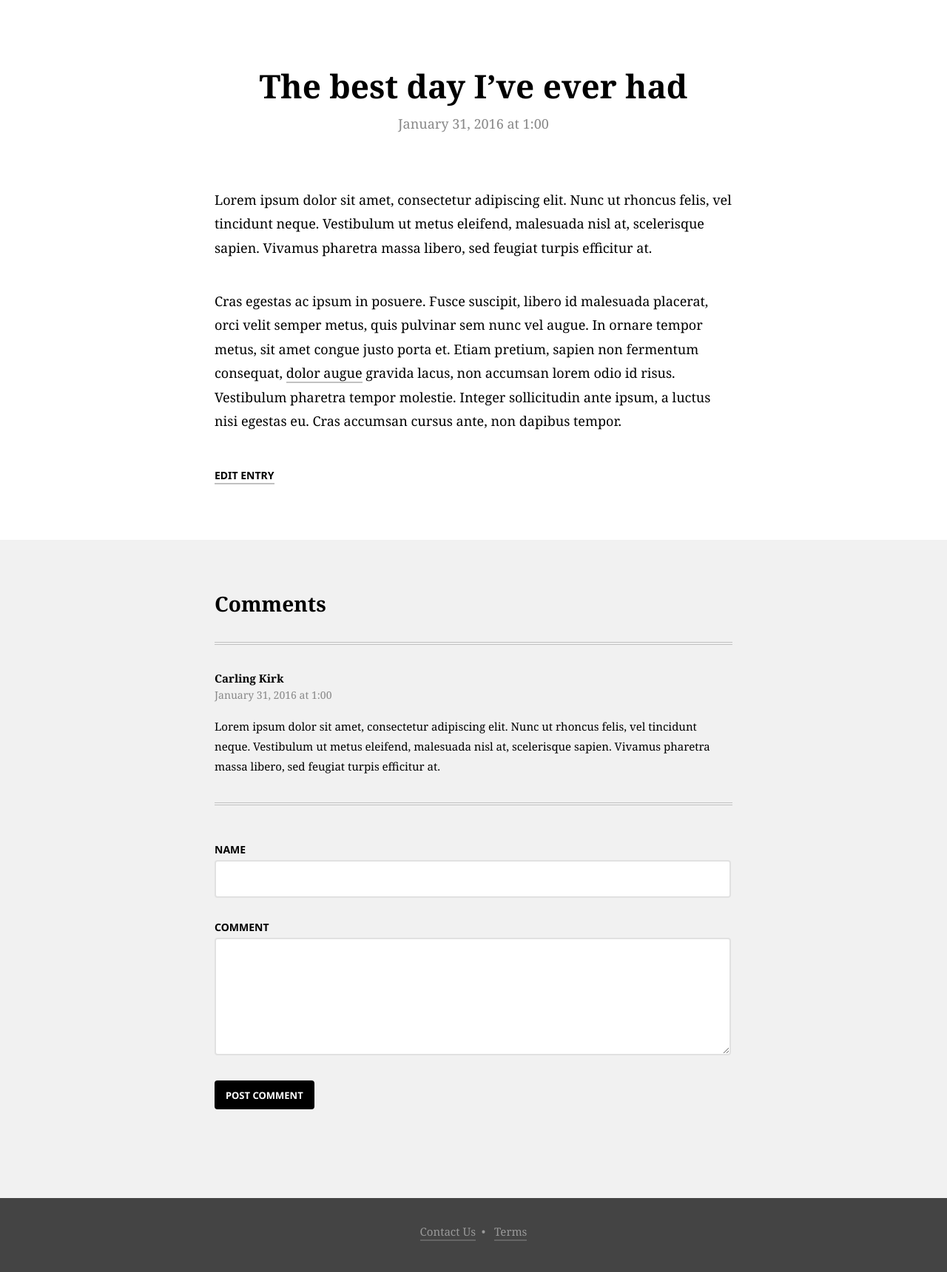
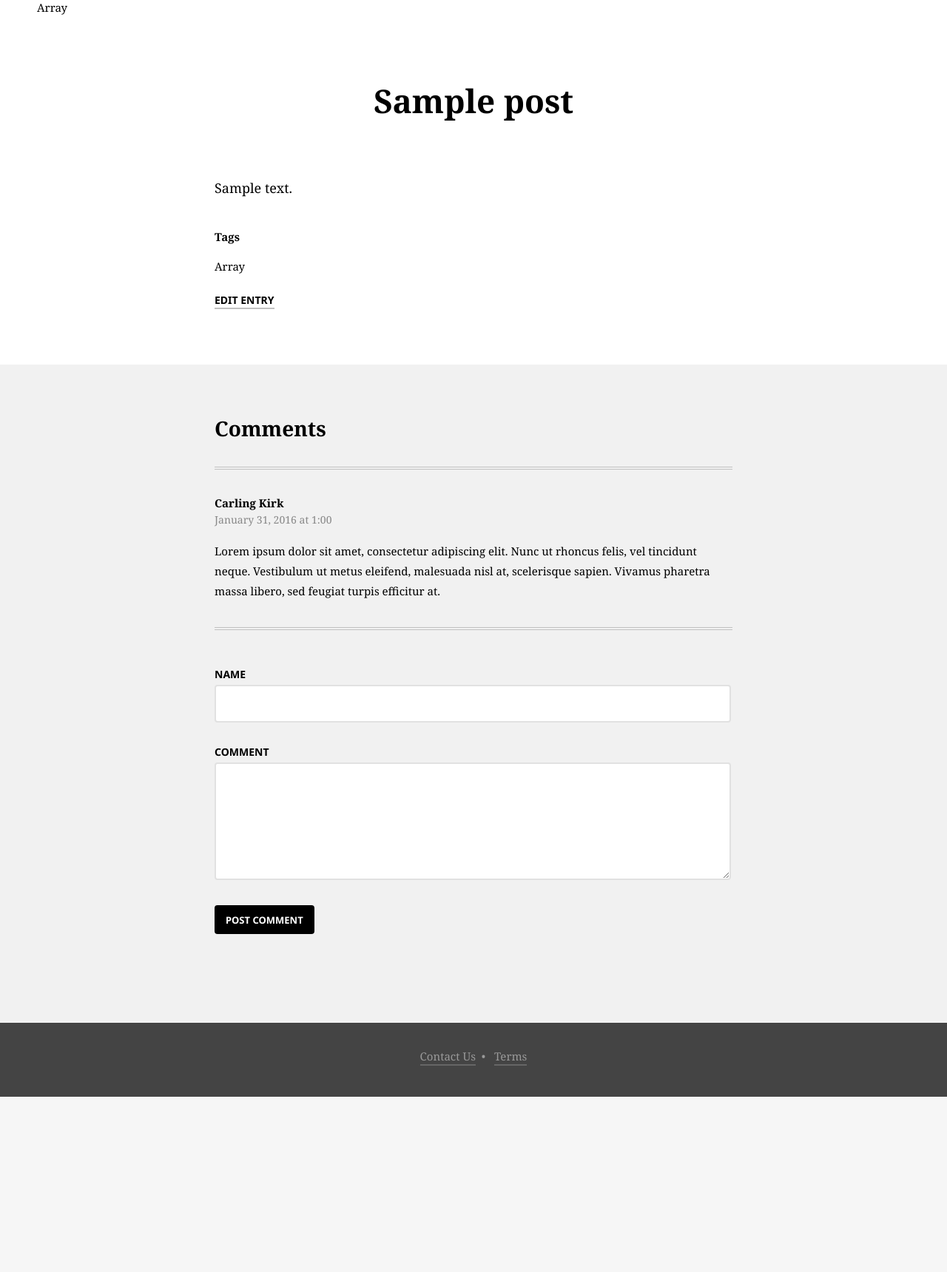
Before and after one commit to grntovspyn/TreeHouse-Project-5, a PHP site: template templates/detail.twig in a window 1280 px wide. Shown: the part 96-1816 px from the top of the page at 74% size. After the commit the page ends 1579 px from the top, so only its background shows below. Run offline with PHP 8.4, Linux system fonts and the light colour scheme; the template is opened without the code that fills it: most values are stand-ins (such as "Sample title", 1, 10 or a date in 2020); some libraries are stand-ins or nearby versions.

Commit message:
Working on putting it all together

```diff
--- a/src/classes/Posts.php
+++ b/src/classes/Posts.php
@@ -11,6 +11,9 @@
 
     protected $fillable = ['title','date','body',];
 
+    //Stop showing pivot table in data https://github.com/laravel/framework/issues/745
+    protected $hidden = array('pivot');
+
 
     public function tags() {
         return $this->belongsToMany('BlogPost\Tag');
--- a/src/classes/Tags.php
+++ b/src/classes/Tags.php
@@ -10,11 +10,13 @@
     public $timestamps = false;
 
 
-    protected $fillable = ['post_id', 'tag_id'];
+    protected $fillable = ['tags'];
+    //Stop showing pivot table in data https://github.com/laravel/framework/issues/745
+    protected $hidden = array('pivot');
 
 
     public function posts() {
-        return $this->belongsToMany('BlogPosts\Post');
+        return $this->belongsToMany('BlogPost\Post');
     }
 
 
--- a/src/dependencies.php
+++ b/src/dependencies.php
@@ -32,13 +32,16 @@
     $view = new \Slim\Views\Twig($settings['template_path'], [
         'cache' => $settings['cache'],
         'auto_reload' => $settings['auto_reload'],
+        'debug' => true,
     ]);
     // Instantiate and add Slim specific extension
     $router = $c->get('router');
     $uri = \Slim\Http\Uri::createFromEnvironment(new \Slim\Http\Environment($_SERVER));
     $view->addExtension(new \Slim\Views\TwigExtension($router, $uri));
+
     return $view;
 };
+
 
 // Service factory for the ORM
 $capsule = new \Illuminate\Database\Capsule\Manager;
--- a/src/settings.php
+++ b/src/settings.php
@@ -19,6 +19,7 @@
             'template_path' => __DIR__ . '/../templates/',
             'cache' => false,
             'auto_reload' => true,
+            'debug' => true,
           ],
 
 
--- a/templates/base.twig
+++ b/templates/base.twig
@@ -6,14 +6,15 @@
         <title>SparkBlog</title>
         <link href='https://fonts.googleapis.com/css?family=Noto+Serif:400,400italic,700|Noto+Sans:700,400' rel='stylesheet' type='text/css'>
         <link href="https://fonts.googleapis.com/icon?family=Material+Icons" rel="stylesheet">
-        <link rel="stylesheet" href="css/normalize.css">
-        <link rel="stylesheet" href="css/site.css">
+        <!-- Found fix for CSS not being found at https://discourse.slimframework.com/t/best-way-to-load-public-assets-in-slim-3-with-different-route-configuration/575/2 -->
+        <link rel="stylesheet" href="/css/normalize.css">
+        <link rel="stylesheet" href="/css/site.css">
     </head>
     <body>
         <header>
             <div class="container">
                 <div class="site-header">
-                    <a class="logo" href="index.html">SparkBlog</a>
+                    <a class="logo" href="{{ path_for('blogPost') }}">SparkBlog</a>
                     <a class="new-entry button button-round" href="new.html"><i class="material-icons">create</i></a>
                 </div>
             </div>
--- a/templates/detail.twig
+++ b/templates/detail.twig
@@ -1,34 +1,27 @@
-<!DOCTYPE html>
-<html>
-    <head>
-        <meta charset="utf-8">
-        <meta http-equiv="x-ua-compatible" content="ie=edge">
-        <title>SparkBlog</title>
-        <link href='https://fonts.googleapis.com/css?family=Noto+Serif:400,400italic,700|Noto+Sans:700,400' rel='stylesheet' type='text/css'>
-        <link href="https://fonts.googleapis.com/icon?family=Material+Icons" rel="stylesheet">
-        <link rel="stylesheet" href="css/normalize.css">
-        <link rel="stylesheet" href="css/site.css">
-    </head>
-    <body>
-        <header>
+{% extends "base.twig" %}
+
+{% block content %}
             <div class="container">
-                <div class="site-header">
-                    <a class="logo" href="index.html">SparkBlog</a>
-                    <a class="new-entry button button-round" href="new.html"><i class="material-icons">create</i></a>
-                </div>
-            </div>
-        </header>
-        <section>
-            <div class="container">
+
+                {{ tags }}
                 <div class="entry-list single">
                     <article>
-                        <h1>The best day I’ve ever had</h1>
-                        <time datetime="2016-01-31 1:00">January 31, 2016 at 1:00</time>
+                        <h1>{{ post.title }}</h1>
+                        <time datetime="2016-01-31 1:00">{{ post[0].date}}</time>
                         <div class="entry">
-                            <p>Lorem ipsum dolor sit amet, consectetur adipiscing elit. Nunc ut rhoncus felis, vel tincidunt neque. Vestibulum ut metus eleifend, malesuada nisl at, scelerisque sapien. Vivamus pharetra massa libero, sed feugiat turpis efficitur at.</p>
-                            <p>Cras egestas ac ipsum in posuere. Fusce suscipit, libero id malesuada placerat, orci velit semper metus, quis pulvinar sem nunc vel augue. In ornare tempor metus, sit amet congue justo porta et. Etiam pretium, sapien non fermentum consequat, <a href="">dolor augue</a> gravida lacus, non accumsan lorem odio id risus. Vestibulum pharetra tempor molestie. Integer sollicitudin ante ipsum, a luctus nisi egestas eu. Cras accumsan cursus ante, non dapibus tempor.</p>
-                            <p><a class="link" href="edit.html">Edit Entry</a></p>
+                            <p>{{ post.body }} </p>
+
+                            {% if tags is not empty %}
+                            <h4>Tags</h4>
+                            {% endif %}
+
+                            {% for tag in tags %}
+                        <span>{{ tag.tags }} </span>
+                        {% endfor %}
+                            <p><a class="link" href="{{ path_for('edit') }}{{args.id }}">Edit Entry</a></p>
                         </div>
+
+
                     </article>
                 </div>
             </div>
@@ -51,12 +44,4 @@
                         </form>
                     </div>
             </div>
-        </section>
-        <footer>
-            <div>
-                <a href="#">Contact Us</a>&nbsp;&nbsp;&bull;&nbsp;&nbsp;
-                <a href="#">Terms</a>
-            </div>
-        </footer>
-    </body>
-</html>
+       {% endblock %}
--- a/templates/header.twig
+++ b/templates/header.twig
@@ -7,7 +7,7 @@
         <title>SparkBlog</title>
         <link href='https://fonts.googleapis.com/css?family=Noto+Serif:400,400italic,700|Noto+Sans:700,400' rel='stylesheet' type='text/css'>
         <link href="https://fonts.googleapis.com/icon?family=Material+Icons" rel="stylesheet">
-        <link rel="stylesheet" href="css/normalize.css">
-        <link rel="stylesheet" href="css/site.css">
+        <link rel="stylesheet" href="{{ base_url()}}/css/normalize.css">
+        <link rel="stylesheet" href="{{ base_url()}}/css/site.css">
     </head>
 {% endblock %}
```
Also changed, not shown: src/routes.php (+48 -19 lines), templates/edit.html (deleted, +0 -43 lines), templates/edit.twig (added, +27 -0 lines), src/journal.db.
